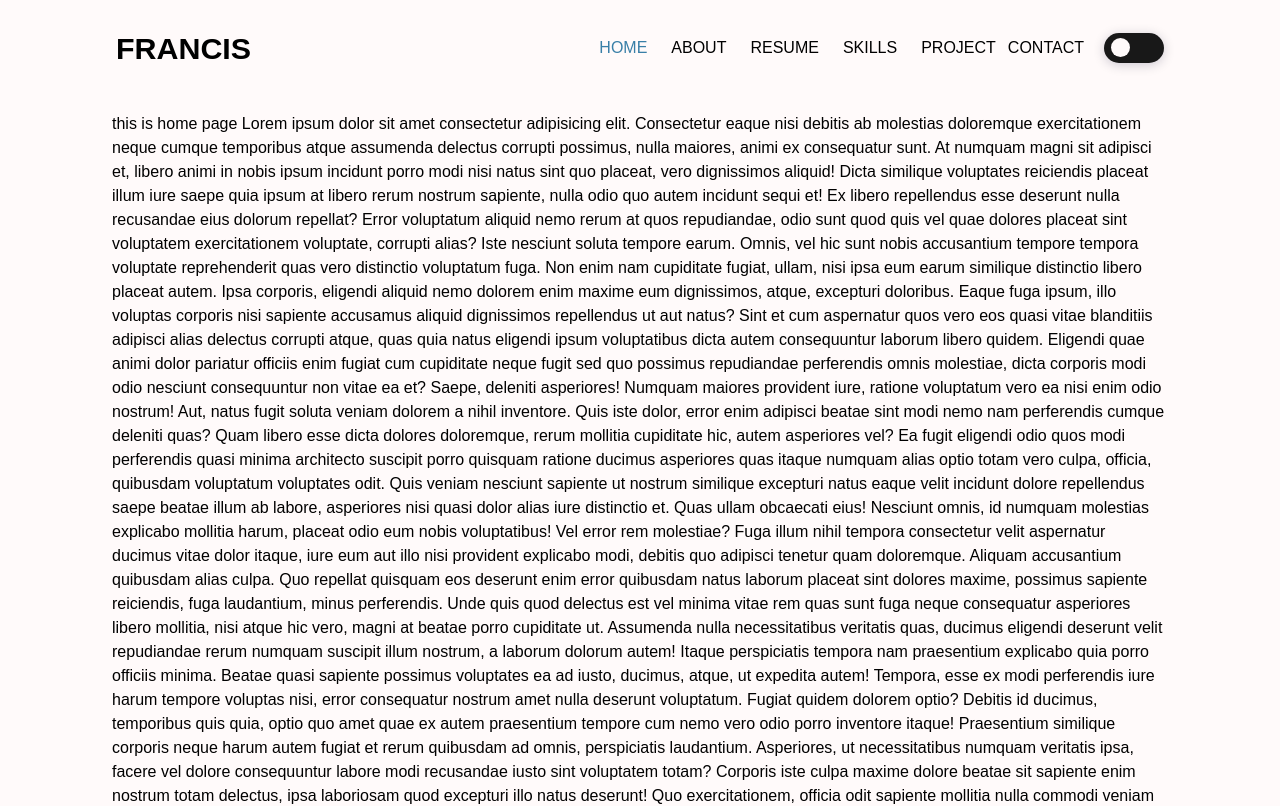
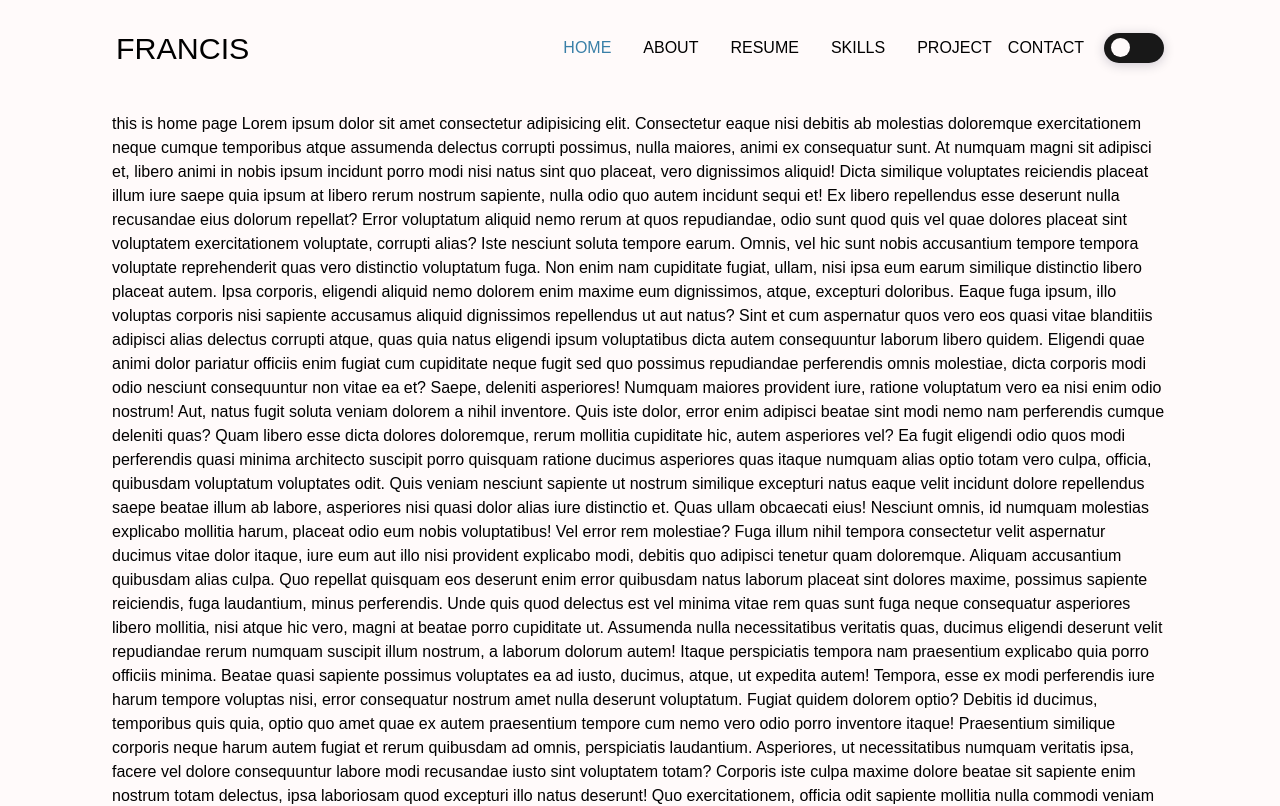
Before and after one commit to Franz090/my-portfolio, a React (Vite) app: page / in a window 1280 px wide. Shown: the top 806 px of the page. Built offline with nearby package versions, Linux system fonts and the light colour scheme.

Commit message:
Your commit message here

```diff
--- a/src/shared/components/Partials/Header.jsx
+++ b/src/shared/components/Partials/Header.jsx
@@ -21,7 +21,7 @@ const scrollTo = (targetY, duration = 300) => {
 };
 
 const HeaderLink = ({ to, text, isActive, onClick }) => (
-  <li className="mx-3 my-12 lg:my-0 font-medium font-montserrat text-custom-black ">
+  <li className="mx-4 my-12 lg:my-0">
     <Link
       to={to}
       onClick={() => onClick(to)}
@@ -97,7 +97,7 @@ const Header = () => {
           <span className="text-2xl  cursor-pointer">
             <Link
               to="/"
-              className="logo-name h-10 inline font-montserrat font-extrabold text-custom-black"
+              className="logo-name h-10 inline "
               onClick={() => handleLinkClick('/')}
             >
               FRANCIS
@@ -145,7 +145,7 @@ const Header = () => {
                 isActive={activeLink === '/project'}
                 onClick={() => handleLinkClick('/project')}
               />
-              <li className='font-medium font-montserrat'>
+              <li>
                 <a
                   href="#contact"
                   onClick={() => {
@@ -200,7 +200,7 @@ const Header = () => {
                 isActive={activeLink === '/project'}
                 onClick={() => handleLinkClick('/project')}
               />
-              <li className='font-medium font-montserrat'>
+              <li >
                 <a
                   href="#contact"
                   onClick={() => {
```
